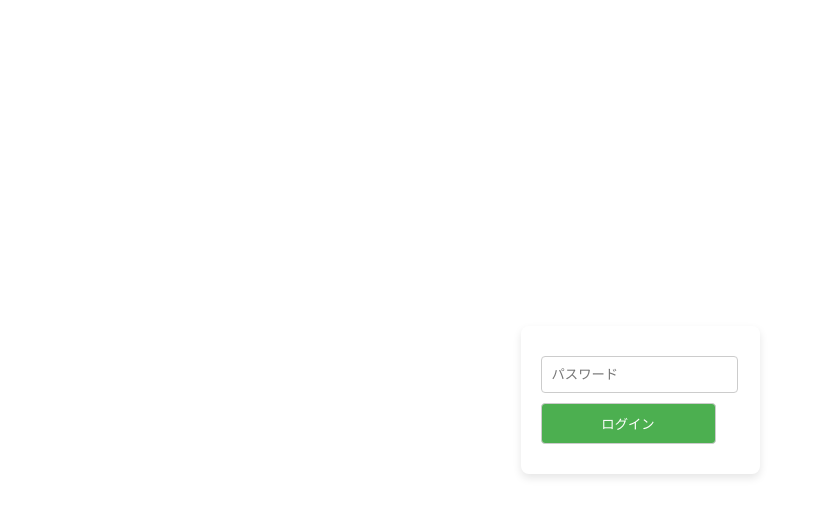
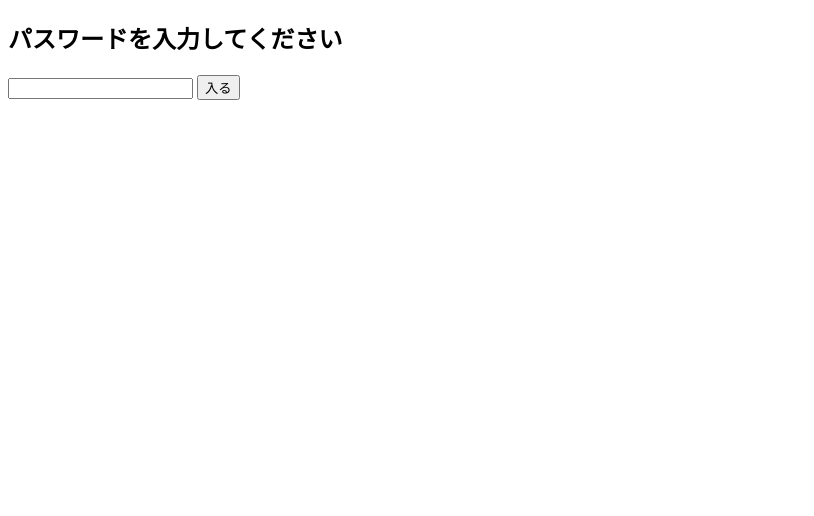
Before and after one commit to aki1030gori-dotcom/-, a plain HTML site: page index.html in a window 1280 px wide. Shown: the whole page, without its empty margins (0-814 px from the left). Drawn offline with Linux system fonts and the light colour scheme.

Commit message:
index.html の更新

```diff
--- a/index.html
+++ b/index.html
@@ -1,55 +1,32 @@
 <!DOCTYPE html>
-<html lang="ja">
+<html>
 <head>
-<meta charset="UTF-8">
-<title>Login Form</title>
-<style>
-  body {
-    display: flex;
-    justify-content: center;
-    align-items: center;
-    height: 100vh;
-    margin: 0; /* 余白を0に設定 */
-    background-color: #ffffff; /* 背景色を白に設定 */
-  }
-  form {
-    background: transparent; /* フォームの背景を透明に設定 */
-    padding: 20px;
-    border-radius: 8px;
-    box-shadow: 0 4px 8px rgba(0, 0, 0, 0.1);
-  }
-  input[type="password"], input[type="submit"] {
-    margin: 10px 0;
-    padding: 10px;
-    width: calc(100% - 24px);
-    display: block;
-    border: 1px solid #ccc;
-    border-radius: 4px;
-  }
-  input[type="submit"] {
-    background-color: #4CAF50;
-    color: white;
-    cursor: pointer;
-  }
-  input[type="submit"]:hover {
-    background-color: #45a049;
-  }
-</style>
+  <meta charset="UTF-8">
+  <title>パスワードページ</title>
+  <script>
+    function checkPassword() {
+      const password = document.getElementById("pw").value;
+      if (password === "1234") {
+        document.getElementById("secret").style.display = "block";
+        document.getElementById("login").style.display = "none";
+      } else {
+        alert("パスワードが違います");
+      }
+    }
+  </script>
 </head>
 <body>
-<form name="myform" onsubmit="return checkText()">
-  <input type="password" name="PW" placeholder="パスワード">
-  <input type="submit" value="ログイン">
-</form>
-<script>
-function checkText() {
-  if (!document.myform.PW.value) {
-    alert("パスワードを入力してください。");
-    return false;
-  }
-  document.myform.action = "https://sites.google.com/view/******/" + document.myform.PW.value;
-  return true;
-}
-</script>
+
+<div id="login">
+  <h2>パスワードを入力してください</h2>
+  <input type="password" id="pw">
+  <button onclick="checkPassword()">入る</button>
+</div>
+
+<div id="secret" style="display:none;">
+  <h1>ひみつのページ</h1>
+  <p>ここはパスワードを知っている人だけが見られます。</p>
+</div>
+
 </body>
 </html>
```
